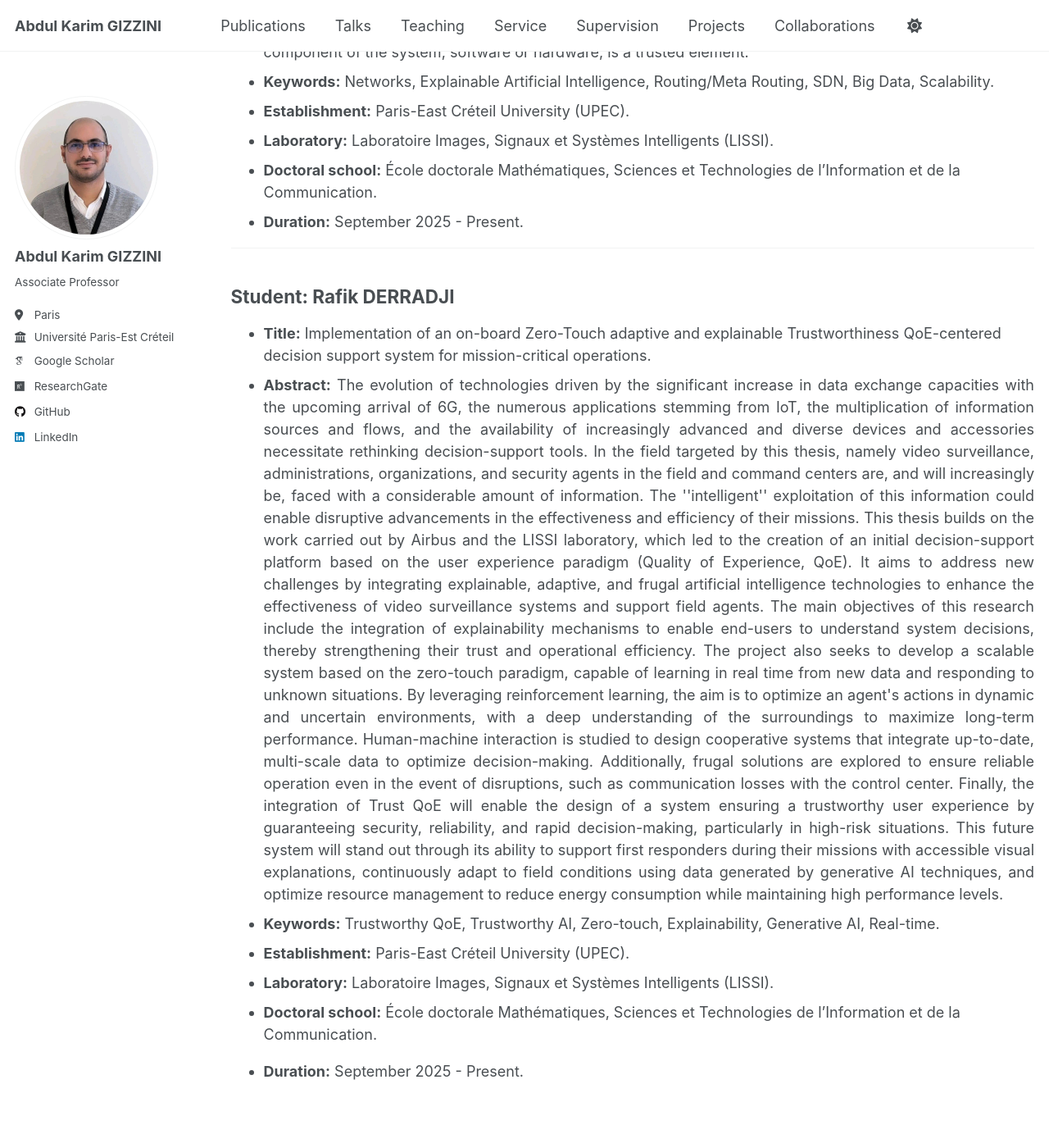
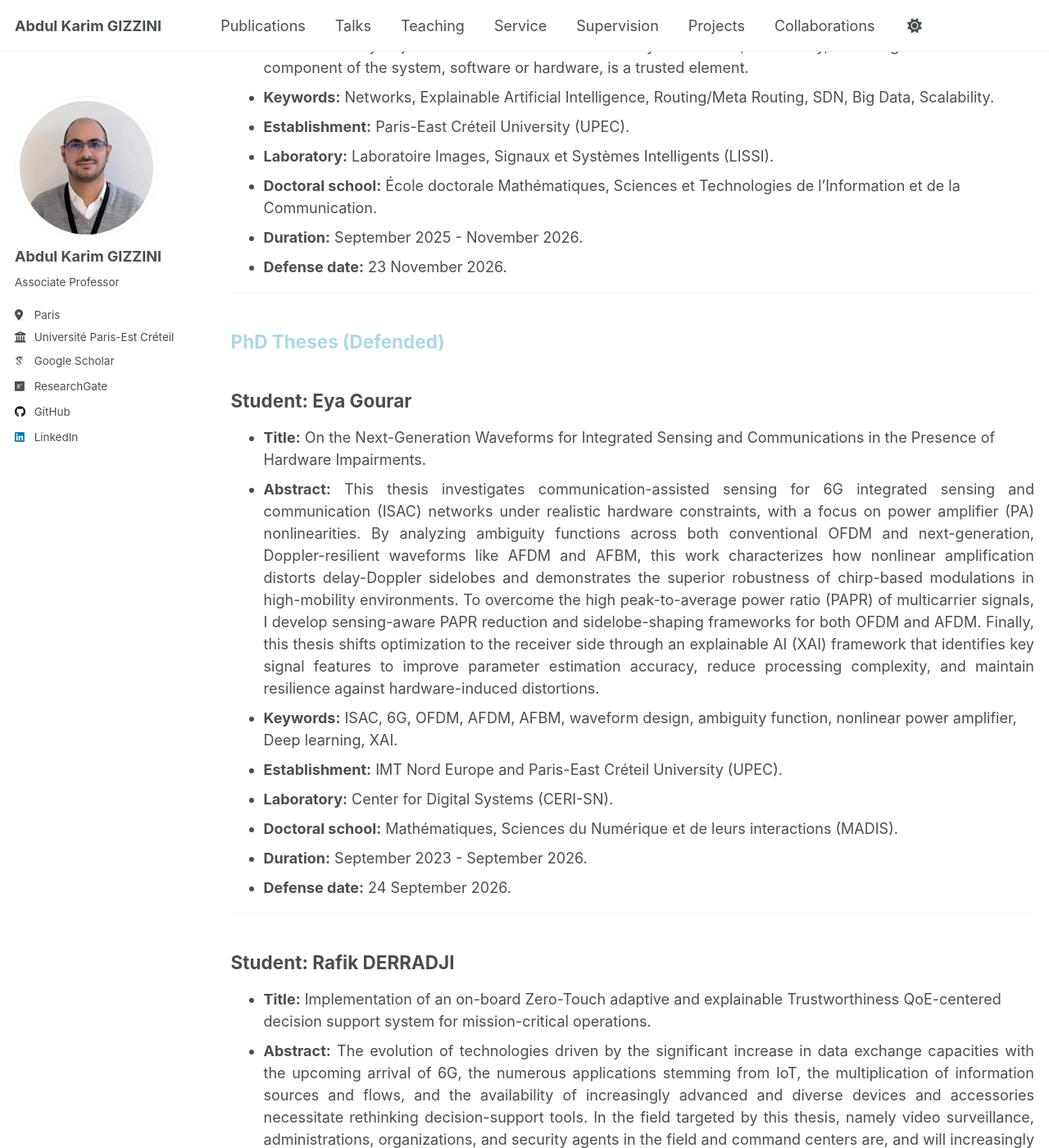
Before and after one commit to abdulkarimgizzini/abdulkarimgizzini-website, a Jekyll site: the page built from _pages/supervision.md, in a window 1280 px wide and 1400 px high, scrolled down 1229 px. Shown: the whole window at 82% size. Built offline with Jekyll 4.4.1, drawn with Linux system fonts in a browser that asks for light colours; some web fonts are replaced; a script that is not in the unit is left out; some of the changed text lies outside the part shown.

Commit message:
Update supervision.md

```diff
--- a/_pages/supervision.md
+++ b/_pages/supervision.md
@@ -8,7 +8,8 @@ author_profile: true
 
 <!-- # **PhD Co-Supervision** -->
 
-<h2 style="color: lightblue;">PhD Thesis</h2>
+<h2 style="color: lightblue;">PhD Theses (In Progress)</h2>
+
 
 ## Student: Yibeltal MOLLA
 
@@ -21,6 +22,7 @@ author_profile: true
 * **Duration:** September 2025 - Present.
 <br/>
 
+---
 
 
 ## Student: Abdelhak HEROUCHA
@@ -31,7 +33,26 @@ author_profile: true
 * **Establishment:** Paris-East Créteil University (UPEC).
 * **Laboratory:**  Laboratoire Images, Signaux et Systèmes Intelligents (LISSI).
 * **Doctoral school:** École doctorale Mathématiques, Sciences et Technologies de l'Information et de la Communication.
-* **Duration:** September 2025 - Present.
+* **Duration:** September 2025 - November 2026.
+* **Defense date:** 23 November 2026.
+<br/>
+
+---
+
+<h2 style="color: lightblue;">PhD Theses (Defended)</h2>
+
+## Student: Eya Gourar
+
+* **Title:** On the Next-Generation Waveforms for Integrated Sensing and Communications in the
+Presence of Hardware Impairments.
+* <div style="text-align: justify;"><strong>Abstract:</strong> This thesis investigates communication-assisted sensing for 6G integrated sensing and communication (ISAC) networks under realistic hardware constraints, with a focus on power amplifier (PA) nonlinearities. By analyzing ambiguity functions across both conventional OFDM and next-generation, Doppler-resilient waveforms like AFDM and AFBM, this work characterizes how nonlinear amplification distorts delay-Doppler sidelobes and demonstrates the superior robustness of chirp-based modulations in high-mobility environments. To overcome the high peak-to-average power ratio (PAPR) of multicarrier signals, I develop sensing-aware PAPR reduction and sidelobe-shaping frameworks for both OFDM and AFDM. Finally, this thesis shifts optimization to the receiver side through an explainable AI (XAI) framework that identifies key signal features to improve parameter estimation accuracy, reduce processing complexity, and maintain resilience against hardware-induced distortions.</div>
+* **Keywords:**  ISAC, 6G, OFDM, AFDM, AFBM, waveform design, ambiguity function, nonlinear
+power amplifier, Deep learning, XAI.
+* **Establishment:** IMT Nord Europe and Paris-East Créteil University (UPEC).
+* **Laboratory:** Center for Digital Systems (CERI-SN).
+* **Doctoral school:** Mathématiques, Sciences du Numérique et de leurs interactions (MADIS).
+* **Duration:** September 2023 - September 2026.
+* **Defense date:** 24 September 2026.
 <br/>
 
 ---
```
